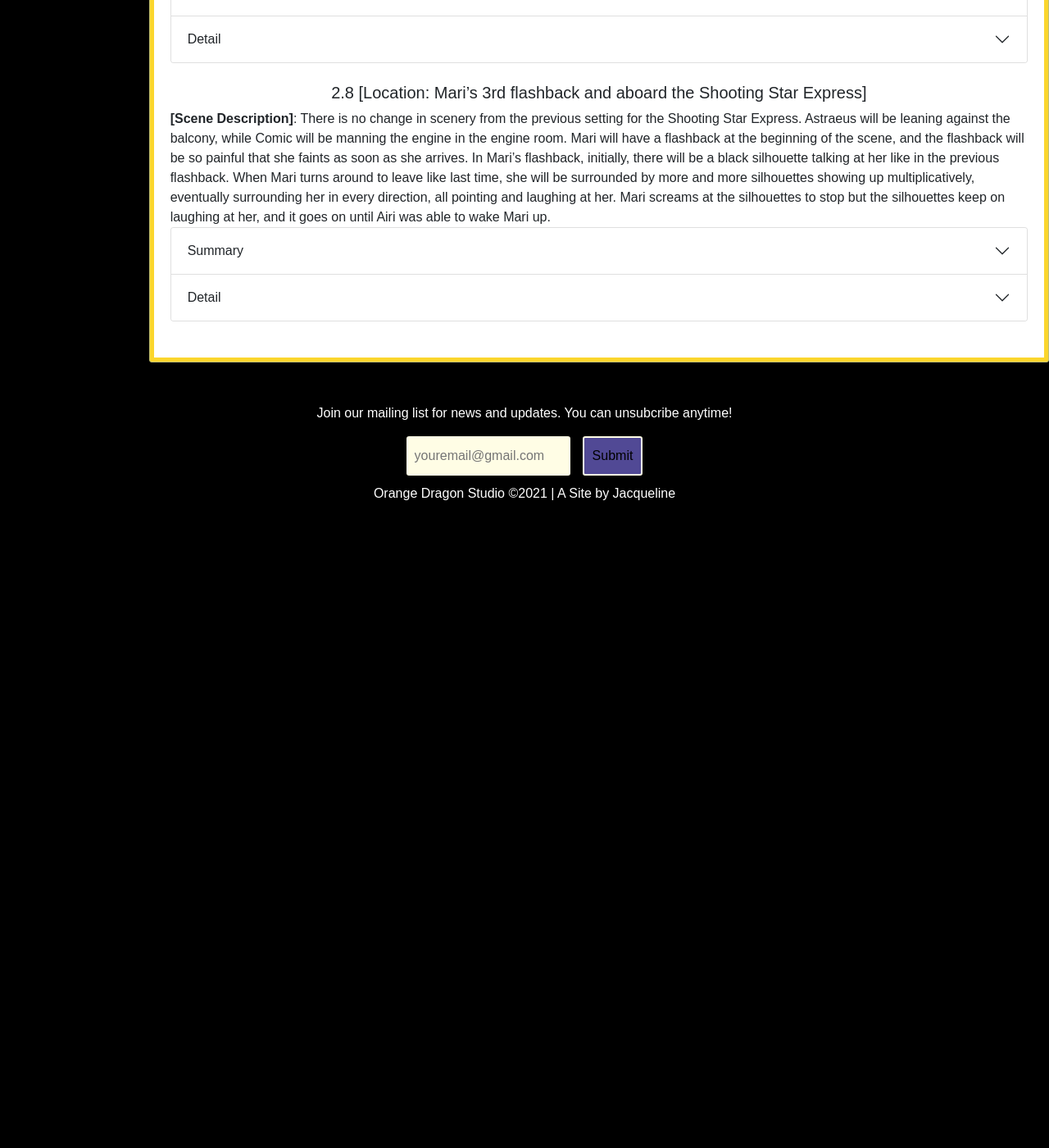
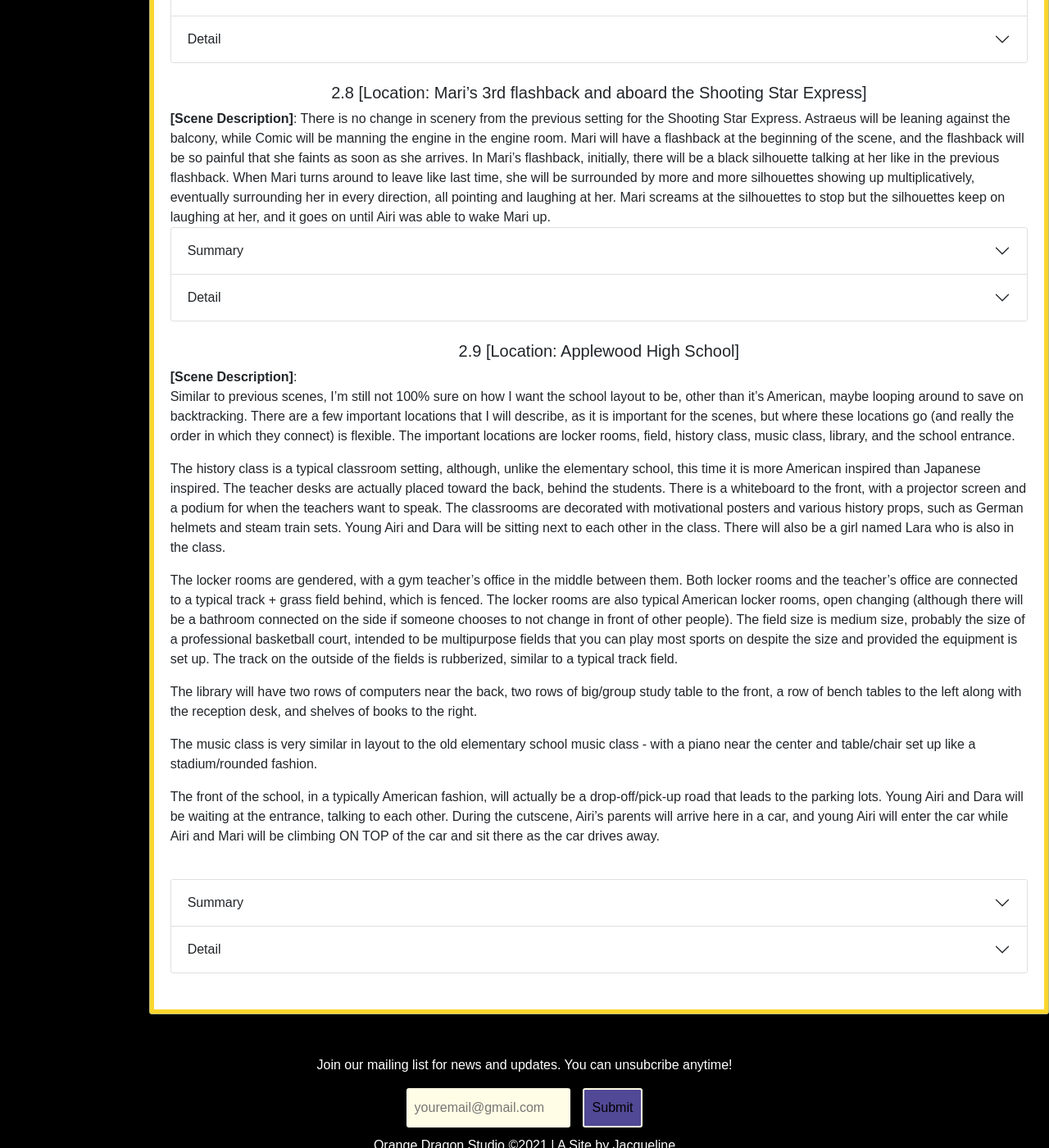
Before and after one commit to Jacquelinett/mwuaps, a Jekyll site: the page built from wiki/story/chapter2/index.html, in a window 1280 px wide and 1400 px high, scrolled down 3024 px. Shown: the whole window at 82% size. Built offline with Jekyll 4.4.1, drawn with Linux system fonts in a browser that asks for light colours; before the commit the page ends 3654 px from its top, so only the background shows below that.

Commit message:
Add 2-9, fix minor bug in 2-3

```diff
--- a/wiki/story/chapter2/chapter2-3.html
+++ b/wiki/story/chapter2/chapter2-3.html
@@ -173,9 +173,8 @@
                         </ul>
                     </li>
                     <li>
-                        Once all of the above is done, a cutscene will trigger when the player is near the teacher’s
+                        Once all of the above is done, a cutscene will trigger when the player is near the teacher’s office.
                         <ul>
-                            office.
                             <li>[Airi]: “I can’t seem to find kid you anywhere”</li>
                             <li>[Mari]: “I don’t see myself either. Let's check this room?”</li>
                             <li>[Airi]: “I don’t think you will be in there. That’s the teacher’s office”</li>
--- /dev/null
+++ b/wiki/story/chapter2/chapter2-9.html
@@ -0,0 +1,254 @@
+<h5>2.9 [Location: Applewood High School]</h5>
+
+<b>[Scene Description]</b>:
+
+<p>Similar to previous scenes, I’m still not 100% sure on how I want the school layout to be, other than it’s American,
+    maybe looping around to save on backtracking. There are a few important locations that I will describe, as it is
+    important for the scenes, but where these locations go (and really the order in which they connect) is flexible. The
+    important locations are locker rooms, field, history class, music class, library, and the school entrance.</p>
+<p>The history class is a typical classroom setting, although, unlike the elementary school, this time it is more
+    American inspired than Japanese inspired. The teacher desks are actually placed toward the back, behind the
+    students. There is a whiteboard to the front, with a projector screen and a podium for when the teachers want to
+    speak. The classrooms are decorated with motivational posters and various history props, such as German helmets and
+    steam train sets. Young Airi and Dara will be sitting next to each other in the class. There will also be a girl
+    named Lara who is also in the class.</p>
+<p>The locker rooms are gendered, with a gym teacher’s office in the middle between them. Both locker rooms and the
+    teacher’s office are connected to a typical track + grass field behind, which is fenced. The locker rooms are also
+    typical American locker rooms, open changing (although there will be a bathroom connected on the side if someone
+    chooses to not change in front of other people). The field size is medium size, probably the size of a professional
+    basketball court, intended to be multipurpose fields that you can play most sports on despite the size and provided
+    the equipment is set up. The track on the outside of the fields is rubberized, similar to a typical track field.</p>
+<p>The library will have two rows of computers near the back, two rows of big/group study table to the front, a row of
+    bench tables to the left along with the reception desk, and shelves of books to the right.</p>
+<p>The music class is very similar in layout to the old elementary school music class - with a piano near the center and
+    table/chair set up like a stadium/rounded fashion.</p>
+<p>The front of the school, in a typically American fashion, will actually be a drop-off/pick-up road that leads to the
+    parking lots. Young Airi and Dara will be waiting at the entrance, talking to each other. During the cutscene,
+    Airi’s parents will arrive here in a car, and young Airi will enter the car while Airi and Mari will be climbing ON
+    TOP of the car and sit there as the car drives away.</p>
+
+<br>
+<div class="accordion" id="chapter2-9">
+    <div class="accordion-item">
+        <button class="accordion-button collapsed" type="button" data-bs-toggle="collapse"
+            data-bs-target="#chapter2-9-1" aria-expanded="false" aria-controls="chapter2-9-1">
+            Summary
+        </button>
+        <div id="chapter2-9-1" class="accordion-collapse collapse" data-bs-parent="#chapter2-9">
+            <div class="accordion-body">
+                Airi and Mari explore Applewood’s high school, where they visited: 1. The gym - Mari remembers being
+                bullied there and didn’t want to go in. 2. The history class where Mari remembers her best friend Lara
+                and has a conversation with Airi about social anxiety. 3. Piano class where Mari remember a tune and
+                played it on piano. 4. The library where Mari remembers spending most of her lunchtime there. Once all
+                the locations was visited, the school bell rings, indicating classes are over and Airi and Mari head to
+                the entrance to see if they can find young Mari in the crowd. Unfortunately, young Mari was nowhere to
+                be seen. Instead, they decided to climb on top of Airi’s parents’ car when they arrived to pick young
+                Airi up, thinking it would be a fun change of pace.
+            </div>
+        </div>
+    </div>
+    <div class="accordion-item">
+        <button class="accordion-button collapsed" type="button" data-bs-toggle="collapse"
+            data-bs-target="#chapter2-9-2" aria-expanded="false" aria-controls="chapter2-9-2">
+            Detail
+        </button>
+        <div id="chapter2-9-2" class="accordion-collapse collapse" data-bs-parent="#chapter2-9">
+            <div class="accordion-body">
+                <p>[Scene]: Airi and Mari arrive at the high school, where all of a sudden Mari starts shaking and looks
+                    visibly distressed.</p>
+                <ul>
+                    <li>[Mari]: “Oh no…”</li>
+                    <li>[Airi looks at Mari]: “Mari? Are you okay?”</li>
+                    <li>[Mari]: “Not this place…”</li>
+                    <li>[Airi]: “Do you recognize the school?”</li>
+                    <li>[Mari]: “Kind of… I have definitely been here before. I can’t remember the detail but being
+                        here… make me feel extremely nervous”</li>
+                    <li>[Airi]: “Do you want to head back? I don’t want you to feel uncomfortable. I can explore by
+                        myself and see if you attended here”</li>
+                    <li>[Mari takes a deep breath]: “No. It’s fine. I will be fine. I just need a moment to myself”</li>
+                    <li>[Airi]: “Take as much time as you need. Deep breath”</li>
+                    <li>[Mari takes a moment to do 3 deep breaths]: “Okay. I’m ready. Let’s go”</li>
+                </ul>
+
+                <p>[Gameplay]: Similar to previous chapters, the player needs to do the following actions in any order
+                    unless specified otherwise:</p>
+                <ul>
+                    <li>
+                        Go to the entrance of the divided locker rooms
+                        <ul>
+                            <li>As Airi and Mari walk toward the locker room, Mari stops walking, Airi doesn’t notice
+                                and keeps walking forward until Mari calls her.</li>
+                            <li>[Mari]: “Airi?”</li>
+                            <li>[Airi turns around]: “Hmm?”</li>
+                            <li>[Mari]: “Could you… check the locker room without me?”</li>
+                            <li>[Airi]: “Yeah, of course. Are you… okay?”</li>
+                            <li>[Mari]: “That place… give me bad vibes. I think I was bullied a lot inside”</li>
+                            <li>[Airi]: “Ah. Yeah. I don’t blame you. I saw a lot of bullying happen there”</li>
+                            <li>[Mari]: “It happened to you too?”</li>
+                            <li>[Airi]: “Fortunately not. But it definitely happened a lot, be it hazing, or just
+                                teenage girls being insecure and lashing out. Some people tried to get the teacher to do
+                                something about it but a lot of times it was just very hard to prove, and some of the
+                                stuff was relatively minor that even if the teacher believed you there wasn’t much they
+                                could do.”</li>
+                            <li>[Mari]: “Like pouring water on your socks?”</li>
+                            <li>[Airi]: “Yeah! Like that. If a teacher comes in the person would just plead that it was
+                                an accident, but now you have to run around in wet shoes that will give you blisters.
+                                Did that happen to you?”</li>
+                            <li>[Mari]: “I think so… I don’t remember much, and to be honest I don’t want to remember”
+                            </li>
+                            <li>[Airi]: “It’s okay Mari. Wait here. I will go check”</li>
+                            <li>To progress, the player just needs to take Airi inside the locker room, to the field,
+                                and run around the track once then back outside. The goal of this part is to show that
+                                Mari wasn’t there. There will probably be optional dialogs if Airi interacts with some
+                                of the students inside, indicating things like what they are doing in the gym today or
+                                things like that.</li>
+                            <li>Once Airi is back outside, she looks at Mari and shakes her head</li>
+                            <li>[Airi]: “Sorry Mari, I couldn’t find you”</li>
+                            <li>[Mari]: “It’s okay. Even if I’m not there, being here already help me remember a lot”
+                            </li>
+                            <li>[Airi shakes her head]: “Regardless, this is really weird that we simply can’t find you
+                                anywhere, even though you have been to every location we have been to. Let’s keep
+                                exploring”</li>
+                        </ul>
+                    </li>
+                    <li>
+                        Go inside the history class
+                        <ul>
+                            <li>Airi and Mari walk into the history classes and scan their surroundings. A moment after,
+                                Mari seems to recognize someone</li>
+                            <li>[Airi]: “Hmm, do you recognize anything Mari?”</li>
+                            <li>[Mari walks over to a girl at a desk]: “Do you know this girl?”</li>
+                            <li>[Airi]: “Kind of. I know of her, but I’m not really friends with her. Do you recognize
+                                her?”</li>
+                            <li>[Mari]: “I think so. Her name is Lara, right?”</li>
+                            <li>[Airi]: “Yup. Were you friends with her?”</li>
+                            <li>[Mari]: “I… might have been? I don’t fully remember. I can recall some memories with
+                                her, like, we would eat lunch together or something like that”</li>
+                            <li>[Airi]: “I see. I’m actually quite surprised that you are friends with Lara. She’s a
+                                bit… how do I put this, standoff-ish?”</li>
+                            <li>[Mari]: “What do you mean?”</li>
+                            <li>[Airi]: “She transferred to the school in the middle of my sophomore year. I heard from
+                                others that apparently, Lara’s dad is a military officer who travels a lot due to his
+                                position, so she also moves school a lot and doesn’t really try to make friends”</li>
+                            <li>[Mari]: “Ah. I guess I do remember that”</li>
+                            <li>[Airi]: “I don’t really know her though. So she might have been really nice, it just it
+                                was very hard to talk with her”</li>
+                            <li>[Mari]: “Hmm… I’m almost sure Lara is actually my best friend, although something
+                                happened between us and we stopped talking.”</li>
+                            <li>[Airi]: “Really? Do you remember why?”</li>
+                            <li>[Mari]: “Unfortunately no. Honestly… we were both social outcasts, I think that is why
+                                we even became friends in the first place. It was just a friendship out of necessity
+                                rather than closeness”</li>
+                            <li>[Airi]: “I see. Did you two at least hang out sometime despite that?”</li>
+                            <li>[Mari]: “I think so, it was just… we were both awkward so we didn’t really go out much
+                                and just stay home watching shows and stuff”</li>
+                            <li>[Airi]: “Honestly? That’s super valid. You might not believe me but I was actually very
+                                antisocial before I meet Dara”</li>
+                            <li>[Mari]: “Really?”</li>
+                            <li>[Airi]: “Yeah. I talked to her for the first time ever in this class actually. We know
+                                each other since elementary school but it wasn’t until this class that we started
+                                talking with each other”</li>
+                            <li>[Mari]: “Yeah I remember you telling me a bit about that”</li>
+                            <li>[Airi]: “It was by pure chance, too. This class has an assigned seating chart and it
+                                just so happened that we were assigned seating next to each other. On the first day,
+                                Dara was like ‘HEY GIRL OMG I ALWAYS SEE YOU BUT WE NEVER HAD A CHANCE TO TALK’. She’s a
+                                very loud person haha”</li>
+                            <li>[Mari laugh]: “That does seem like something she would say”</li>
+                            <li>[Airi smile]: “Yeah. I was able to break out of my shell because of her. She dragged me
+                                on so many of her shenanigans that I had to literally overcome my social anxiety”</li>
+                            <li>[Mari chuckle]: “That’s really nice. Honestly, I’m a bit jealous. I have social anxiety
+                                and to this day I’m still a bit nervous talking to people”</li>
+                            <li>[Airi]: “Maybe you just need a friend to break you out of your mold like Dara did for
+                                me”</li>
+                            <li>Airi pause for a moment</li>
+                            <li>[Airi wink]: “Tell you what. Once this is over. Let’s go to the bar together. I will
+                                show you around and even be your wing girl and have you talk to some cute guys eh?”</li>
+                            <li>[Mari blushes a little]: “S…Sure. That would be nice”</li>
+                        </ul>
+                    </li>
+                    <li>
+                        Go inside the music class
+                        <ul>
+                            <li>Airi and Mari enter the music class, where Mari notices the piano and walks toward it,
+                                and sit down while Airi explores the room. Mari started playing a tunes</li>
+                            <li>[Airi]: “Wait… This song”</li>
+                            <li>[Mari]: “Do you know this song?”</li>
+                            <li>[Airi]: “Yeah, it’s *INSERT SONG NAME HERE*. My favorite song, actually”</li>
+                            <li>[Mari cries]: “I see… I honestly didn’t even know the name of the song or where it came
+                                from. As soon as I saw the piano for some reason I just suddenly remembered how to play
+                                this song. I must have practiced this song a lot”</li>
+                            <li>[Airi]: “It’s a beautiful song. It’s a bit melancholy though. But that’s why I like it.
+                                It makes me appreciate what I have”</li>
+                            <li>[Mari]: “I guess so”</li>
+                            <li>[Airi]: “You played really well, I’m actually a bit embarrassed that I played Canon in D
+                                in front of you now. You seem like you play piano so much better than me”</li>
+                            <li>[Mari]: “Oh no. I don’t remember anything else but this song. You definitely play better
+                                than me right now”</li>
+                            <li>[Airi]: “You are just being nice. But once your memory recovers play the piano for me
+                                sometime! Maybe you can even teach me hehe”</li>
+                            <li>[Mari]: “Okay. I will keep it in mind”</li>
+                        </ul>
+                    </li>
+                    <li>
+                        Go inside the Library
+                        <ul>
+                            <li>[Mari]: “This place… I spent a lot of time here”</li>
+                            <li>[Airi]: “Oh? Did you remember something?”</li>
+                            <li>[Mari]: “I think so. I must have… spend an embarrassing amount of time here. I remember
+                                spending pretty much most of my lunchtime in here on the computer doing things”</li>
+                            <li>[Airi]: “Honestly, not a bad way to spend your time. It isn’t my first choice but I
+                                think it’s nice. Not a lot happening. Peaceful and quiet”</li>
+                            <li>[Mari]: “Yep. And hard to get bullied when everyone has to be quiet”</li>
+                            <li>[Airi frown]: “I.. honestly didn’t even think of that”</li>
+                            <li>[Mari smile]: “I didn’t expect you to. Oddly enough I think I had a lot of happy
+                                memories here, I can’t remember why though”</li>
+                            <li>[Airi]: “Really? Maybe you read a lot of good books in here?”</li>
+                            <li>[Mari laugh]: “Maybe. I don’t think I was much of a reader haha.”</li>
+                            <li>[Airi smile]: “You seem really happy right now Mari. It gotta be love. You probably met
+                                a guy… right?”</li>
+                            <li>[Mari blushes]: “I DON’T REMEMBER I SWEAR”</li>
+                            <li>[Airi smug]: “Then why are you blushing?”</li>
+                            <li>[Mar frowni]: “I… don’t know. I really don’t remember”</li>
+                            <li>[Airi]: “Well, let’s keep exploring, maybe you will remember once you see more”</li>
+                        </ul>
+                    </li>
+                    <li>Once all the above is done, the school bell rang and Airi will remarks that everyone is heading
+                        out, so they should check the entrance of the school to see if young Mari is there. Head there
+                        to proceed.</li>
+                </ul>
+
+                <p>[Scene]: Airi and Mari arrive at the entrance of the school and scan around, unfortunately, young
+                    Mari was nowhere to be seen.</p>
+                <ul>
+                    <li>[Airi]: “Okay this is slowly becoming absurd. You have clearly been to every place that we have
+                        been to, but why can’t we ever find you?”</li>
+                    <li>[Mari]: “It’s okay Airi. Being here was enough to help me remember more about my life”</li>
+                    <li>[Airi shake her head]: “Yeah but, I wish I coulda do more. This is so upsetting”</li>
+                    <li>A moment of silence passes, and Airi’s parents pull up in a car. Young Airi run toward the car
+                        to enter</li>
+                    <li>[Mari]: “Is that your parents Airi?”</li>
+                    <li>[Airi]: “Yeah, why?”</li>
+                    <li>[Mari]: “Do you think there are any other places here at the school we should check out?”</li>
+                    <li>[Airi]: “Hmm. Not really. We have been through all the important places I think. Why?”</li>
+                    <li>[Mari]: “Great. Follow me”</li>
+                    <li>Mari grabs Airi’s wrist and drags her toward her parents’ car. Mari steps on the front of the
+                        car and climb up, sitting on the top. She reaches out her hand to Airi</li>
+                    <li>[Mari]: “Get on”</li>
+                    <li>[Airi]: “What the fuck are you doing?”</li>
+                    <li>[Mari]: “Your story about Dara helping you break out of your shell inspired me. I have always
+                        wondered what it would be like to sit atop of the car would be like. So I’m going to do it.”
+                    </li>
+                    <li>[Airi laugh]: “You are crazy. This is dangerous”</li>
+                    <li>[Mari laugh]: “I’m already dead”</li>
+                    <li>[Airi laugh]: “I’m not. But you know what fuck it. I’m like 80% sure if I call Comic and ask him
+                        if it would safe to do this here he would say yes anyway. Let’s do it”</li>
+                    <li>Airi grabs Mari’s hand and Mari pulls Airi to the top of the car.</li>
+                    <li>Airi and Mari sit still, looking at the sky and scenery as the car start moving</li>
+                </ul>
+
+            </div>
+        </div>
+    </div>
+</div>
+
+<br>
--- a/wiki/story/chapter2/index.html
+++ b/wiki/story/chapter2/index.html
@@ -12,3 +12,4 @@
 {% include_relative chapter2-6.html %}
 {% include_relative chapter2-7.html %}
 {% include_relative chapter2-8.html %}
+{% include_relative chapter2-9.html %}
```
